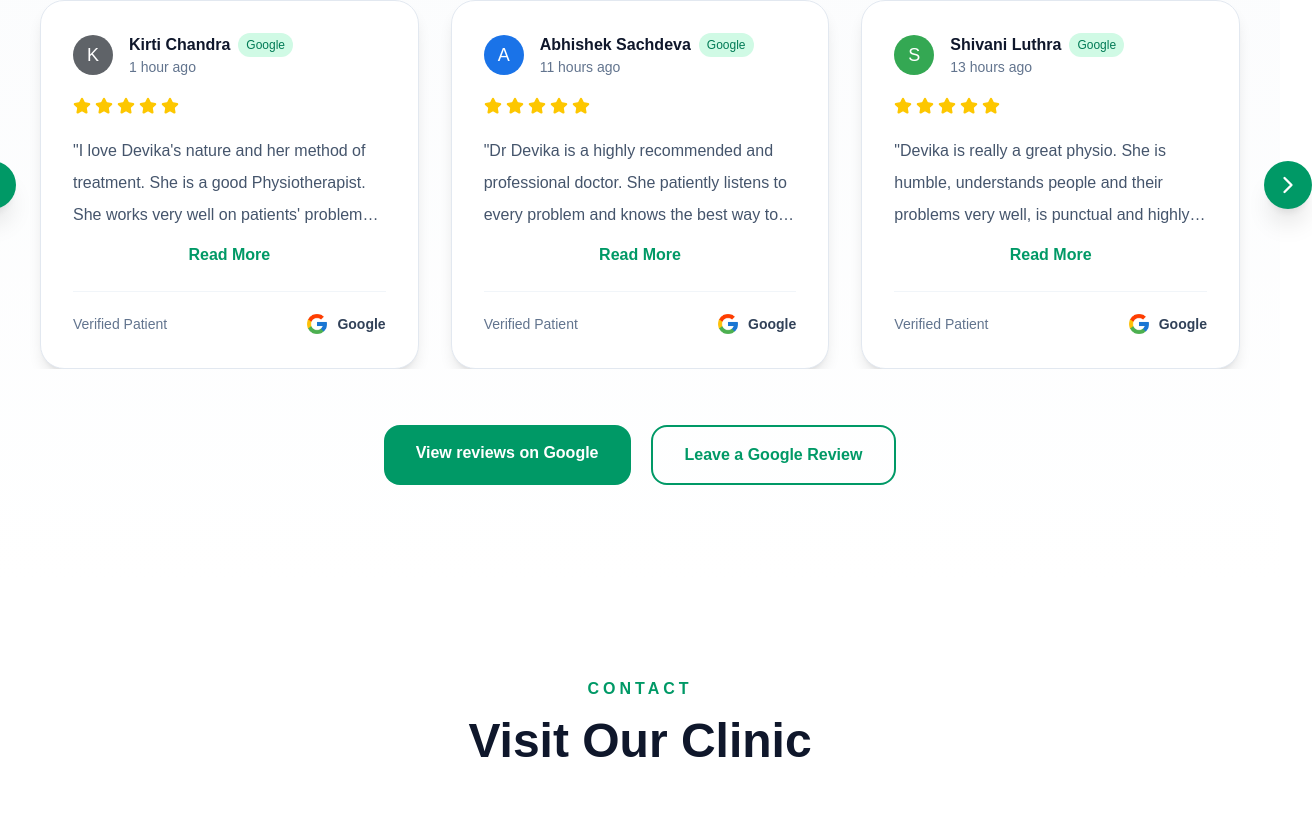
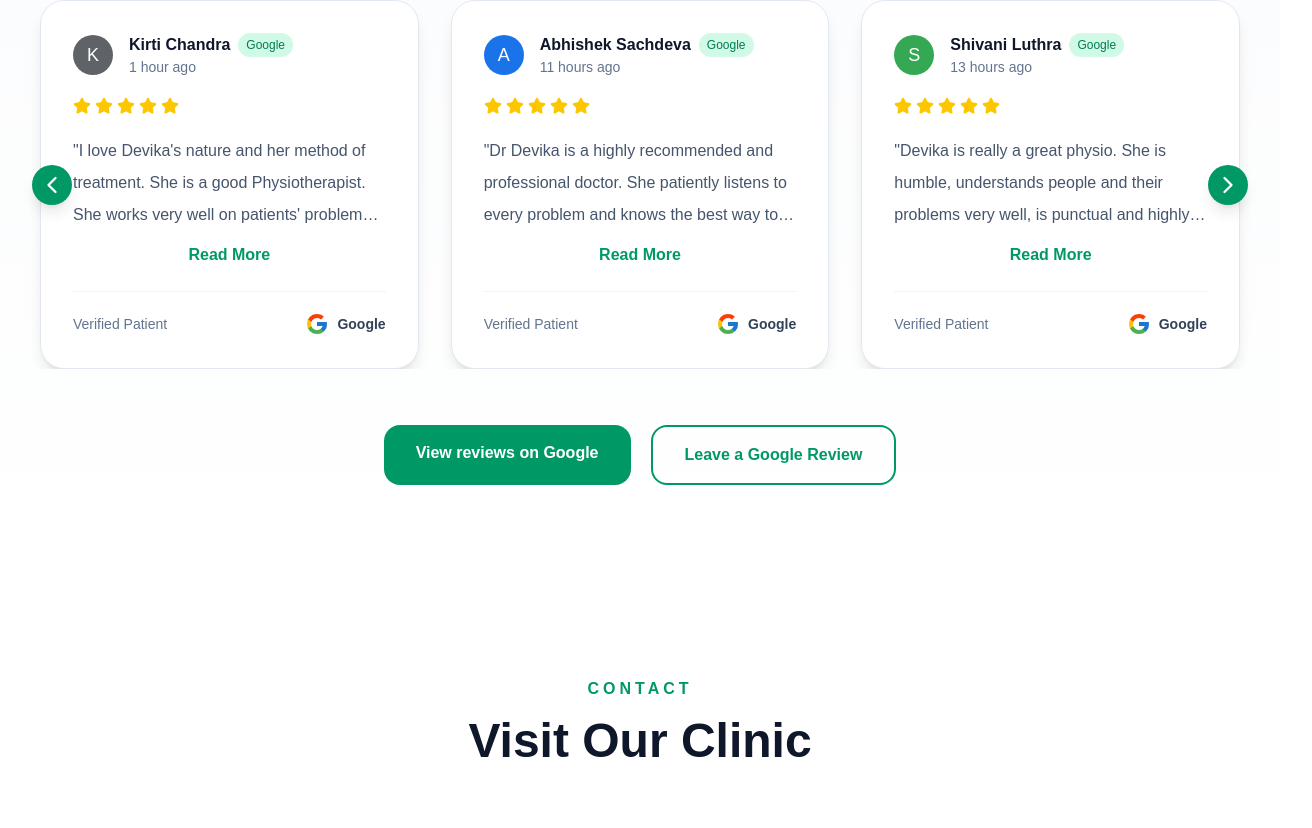
Before and after one commit to batman11220607-droid/move-with-physio, a Next.js app: page / in a window 1280 px wide. Shown: the part 5886-6714 px from the top of the page, 1312 px wide, since content can reach past the window. Built offline with nearby package versions, Linux system fonts and the light colour scheme; grey boxes are pictures that could not be loaded.

Commit message:
Improve testimonials section and Google reviews UI

```diff
--- a/components/testimonials.tsx
+++ b/components/testimonials.tsx
@@ -118,10 +118,10 @@ export default function Testimonials() {
   {/* Left Button */}
   <button
     onClick={scrollPrev}
-    className="absolute hidden lg:flex -left-14 top-1/2 -translate-y-1/2 z-20
-  w-12 h-12 rounded-full bg-emerald-600 text-white
-  shadow-xl hover:bg-emerald-700 hover:scale-110
-  transition-all items-center justify-center"
+className="absolute left-2 top-1/2 -translate-y-1/2 z-20
+w-10 h-10 rounded-full bg-emerald-600 text-white
+shadow-lg hover:bg-emerald-700
+flex items-center justify-center"
   >
     <ChevronLeft size={28} />
   </button>
@@ -129,10 +129,10 @@ export default function Testimonials() {
   {/* Right Button */}
   <button
     onClick={scrollNext}
-    className="absolute hidden lg:flex -right-14 top-1/2 -translate-y-1/2 z-20
-    w-12 h-12 rounded-full bg-emerald-600 text-white
-    shadow-xl hover:bg-emerald-700 hover:scale-110
-    transition-all items-center justify-center"
+className="absolute right-2 top-1/2 -translate-y-1/2 z-20
+w-10 h-10 rounded-full bg-emerald-600 text-white
+shadow-lg hover:bg-emerald-700
+flex items-center justify-center"
   >
     <ChevronRight size={28} />
   </button>
```
